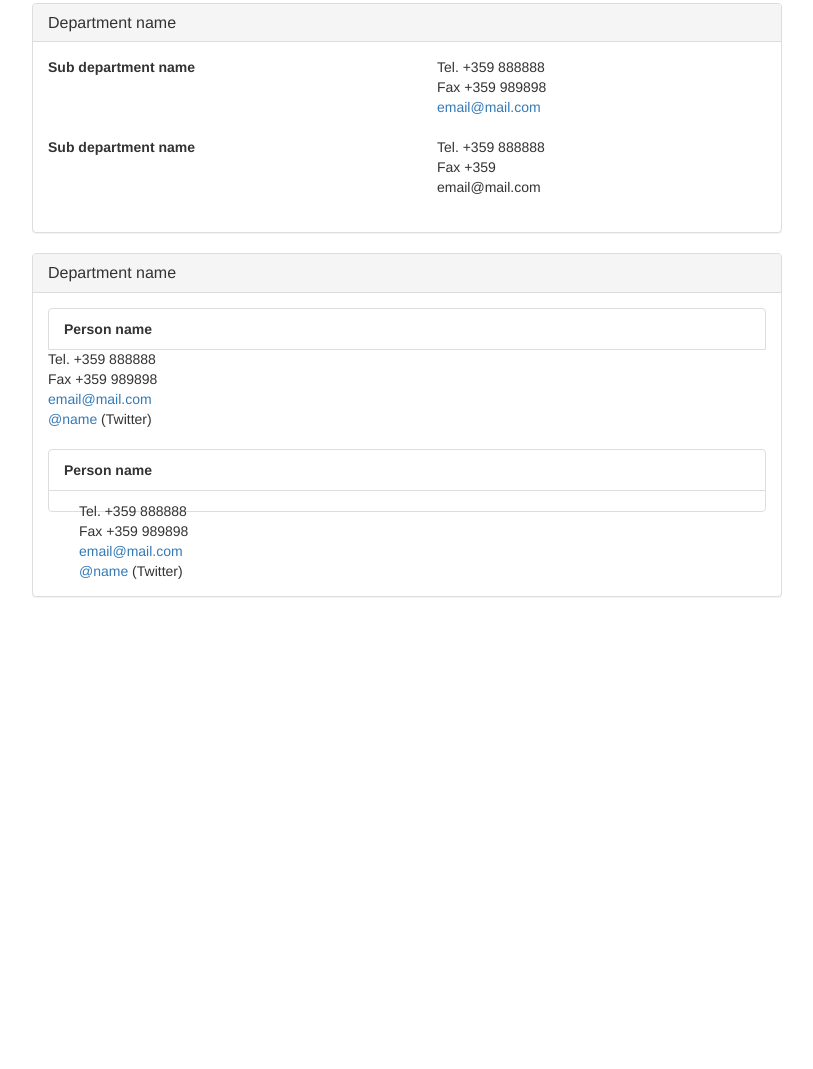
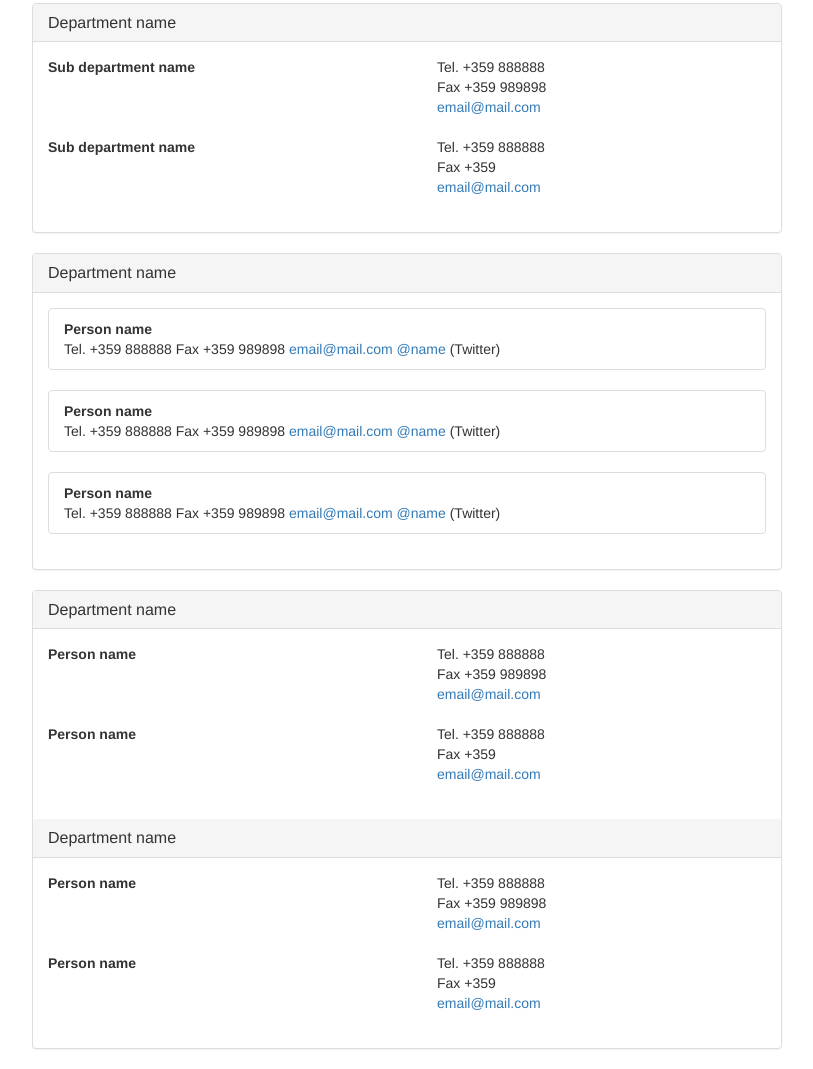
Before and after one commit to vladyn/bs3-grid-example, a website: page index.html in a window 1280 px wide. Shown: the part 117-1186 px from the top of the page, without its empty margins (38-851 px from the left). Before the commit the page ends 800 px from the top, so only its background shows below. Drawn offline with nearby package versions, Linux system fonts and the light colour scheme.

Commit message:
Fix departments

```diff
--- a/index.html
+++ b/index.html
@@ -16,10 +16,12 @@
 			</div>
 			<div class="row">
 				<div class="col-xs-12 col-sm-8 col-md-8 col-lg-8" itemscope itemtype="http://schema.org/Organization">
+                    <!-- Organization title micro data -->
                     <span class="hidden" itemprop="name">Organization name</span>
+                    <!-- Listing type 1 -->
                     <div class="panel panel-default panel-invert">
-                        <div class="panel-heading">
-                            <h2 class="panel-title" itemscope itemtype="http://schema.org/Organization" itemprop="department">Department name</h2>
+                        <div class="panel-heading" itemscope itemtype="http://schema.org/Organization" itemprop="department">
+                            <h2 class="panel-title" itemprop="name">Department name</h2>
                         </div>
                         <div class="panel-body" itemscope itemtype="http://schema.org/Organization">
                             <!-- Entry 1 -->
@@ -27,7 +29,7 @@
                                 <dt class="col-xs-12 col-sm-6">
                                     <strong itemprop="additionalType">Sub department name</strong>
                                 </dt>
-                                <dd class="col-xs-12 col-sm-6" itemprop="contactPoint">
+                                <dd class="col-xs-12 col-sm-6">
                                     <span class="col-xs-12" itemprop="telephone">Tel. +359 888888</span>
                                     <span class="col-xs-12" itemprop="faxNumber">Fax +359 989898</span>
                                     <span class="col-xs-12" itemprop="email"><a href="mailto:">email@mail.com</a></span>
@@ -38,42 +40,111 @@
                                 <dt class="col-xs-12 col-sm-6">
                                     <strong itemprop="additionalType">Sub department name</strong>
                                 </dt>
-                                <dd class="col-xs-12 col-sm-6" itemprop="contactPoint">
+                                <dd class="col-xs-12 col-sm-6">
                                     <span class="col-xs-12" itemprop="telephone">Tel. +359 888888</span>
                                     <span class="col-xs-12" itemprop="faxNumber">Fax +359</span>
-                                    <span class="col-xs-12" itemprop="email"><aitemprop="email">email@mail.com</a></span>
+                                    <span class="col-xs-12" itemprop="email"><a href="mailto:" itemprop="email">email@mail.com</a></span>
                                 </dd>
                             </dl>
                         </div>
                     </div>
-
-                    <div class="panel panel-default panel-normal" itemscope itemtype="http://schema.org/Organization">
+                    <!-- Listing type 2 -->
+                    <div class="panel panel-default panel-normal listing-" itemscope itemtype="http://schema.org/Organization">
                         <div class="panel-heading">
                             <h2 class="panel-title" itemprop="department">Department name</h2>
                         </div>
                         <div class="panel-body" itemscope itemtype="http://schema.org/Organization">
                             <!-- Entry 1 -->
-                            <dl class="list-group" itemscope itemtype="http://schema.org/Person">
-                                <dt class="list-group-item member-attr">
+                            <ul class="list-group" itemscope itemtype="http://schema.org/Person">
+                                <li class="list-group-item member-name">
+                                    <strong itemprop="name">Person name</strong>
+                                    <div class="entry-details">
+                                        <span itemprop="telephone">Tel. +359 888888</span>
+                                        <span itemprop="faxNumber">Fax +359 989898</span>
+                                        <span><a href="mailto:" itemprop="email">email@mail.com</a></span>
+                                        <span itemprop="sameAs"><a href="#">@name</a> (Twitter)</span>
+                                    </div>
+                                </li>
+                            </ul>
+                            <!-- Entry 2 -->
+                            <ul class="list-group" itemscope itemtype="http://schema.org/Person">
+                                <li class="list-group-item member-name">
+                                    <strong itemprop="name">Person name</strong>
+                                    <div class="entry-details">
+                                        <span itemprop="telephone">Tel. +359 888888</span>
+                                        <span itemprop="faxNumber">Fax +359 989898</span>
+                                        <span><a href="mailto:" itemprop="email">email@mail.com</a></span>
+                                        <span itemprop="sameAs"><a href="#">@name</a> (Twitter)</span>
+                                    </div>
+                                </li>
+                            </ul>
+                            <!-- Entry 3 -->
+                            <ul class="list-group" itemscope itemtype="http://schema.org/Person">
+                                <li class="list-group-item member-name">
+                                    <strong itemprop="name">Person name</strong>
+                                    <div class="entry-details">
+                                        <span itemprop="telephone">Tel. +359 888888</span>
+                                        <span itemprop="faxNumber">Fax +359 989898</span>
+                                        <span><a href="mailto:" itemprop="email">email@mail.com</a></span>
+                                        <span itemprop="sameAs"><a href="#">@name</a> (Twitter)</span>
+                                    </div>
+                                </li>
+                            </ul>
+                        </div>
+                    </div>
+                    <!-- Listing type 3 -->
+                    <div class="panel panel-default panel-normal">
+                        <div class="panel-heading" itemscope itemtype="http://schema.org/Organization" itemprop="department">
+                            <h2 class="panel-title" itemprop="name">Department name</h2>
+                        </div>
+                        <div class="panel-body" itemscope itemtype="http://schema.org/Person">
+                            <!-- Entry 1 -->
+                            <dl class="row">
+                                <dt class="col-xs-12 col-sm-6">
                                     <strong itemprop="name">Person name</strong>
                                 </dt>
-                                <dd class="row" itemprop="contactPoint">
+                                <dd class="col-xs-12 col-sm-6">
                                     <span class="col-xs-12" itemprop="telephone">Tel. +359 888888</span>
                                     <span class="col-xs-12" itemprop="faxNumber">Fax +359 989898</span>
-                                    <span class="col-xs-12"><a href="mailto:" itemprop="email">email@mail.com</a></span>
-                                    <span class="col-xs-12" itemprop="sameAs"><a href="#">@name</a> (Twitter)</span>
+                                    <span class="col-xs-12" itemprop="email"><a href="mailto:">email@mail.com</a></span>
                                 </dd>
                             </dl>
                             <!-- Entry 2 -->
-                            <dl class="list-group" itemscope itemtype="http://schema.org/Person">
-                                <dt class="list-group-item  member-attr">
+                            <dl class="row">
+                                <dt class="col-xs-12 col-sm-6">
                                     <strong itemprop="name">Person name</strong>
                                 </dt>
-                                <dd class="list-group-item" itemprop="contactPoint">
+                                <dd class="col-xs-12 col-sm-6">
+                                    <span class="col-xs-12" itemprop="telephone">Tel. +359 888888</span>
+                                    <span class="col-xs-12" itemprop="faxNumber">Fax +359</span>
+                                    <span class="col-xs-12" itemprop="email"><a href="mailto:" itemprop="email">email@mail.com</a></span>
+                                </dd>
+                            </dl>
+                        </div>
+                        <div class="panel-heading" itemscope itemtype="http://schema.org/Organization" itemprop="department">
+                            <h2 class="panel-title" itemprop="name">Department name</h2>
+                        </div>
+                        <div class="panel-body" itemscope itemtype="http://schema.org/Person">
+                            <!-- Entry 1 -->
+                            <dl class="row">
+                                <dt class="col-xs-12 col-sm-6">
+                                    <strong itemprop="name">Person name</strong>
+                                </dt>
+                                <dd class="col-xs-12 col-sm-6">
                                     <span class="col-xs-12" itemprop="telephone">Tel. +359 888888</span>
                                     <span class="col-xs-12" itemprop="faxNumber">Fax +359 989898</span>
-                                    <span class="col-xs-12"><a href="mailto:" itemprop="email">email@mail.com</a></span>
-                                    <span class="col-xs-12"><a href="#" itemprop="sameAs">@name</a> (Twitter)</span>
+                                    <span class="col-xs-12" itemprop="email"><a href="mailto:">email@mail.com</a></span>
+                                </dd>
+                            </dl>
+                            <!-- Entry 2 -->
+                            <dl class="row">
+                                <dt class="col-xs-12 col-sm-6">
+                                    <strong itemprop="name">Person name</strong>
+                                </dt>
+                                <dd class="col-xs-12 col-sm-6">
+                                    <span class="col-xs-12" itemprop="telephone">Tel. +359 888888</span>
+                                    <span class="col-xs-12" itemprop="faxNumber">Fax +359</span>
+                                    <span class="col-xs-12" itemprop="email"><a href="mailto:" itemprop="email">email@mail.com</a></span>
                                 </dd>
                             </dl>
                         </div>
```
